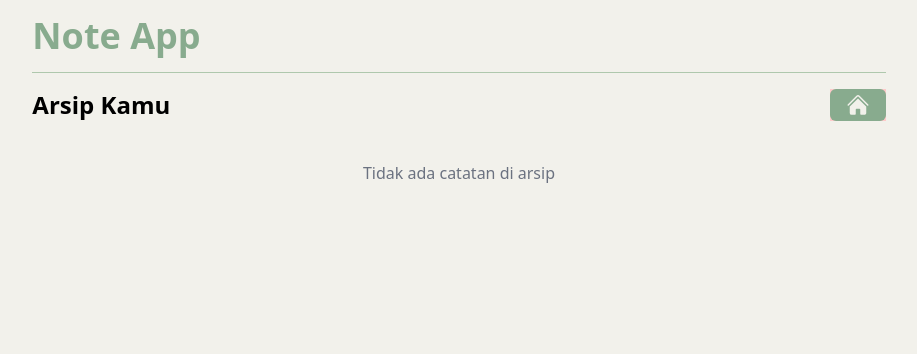
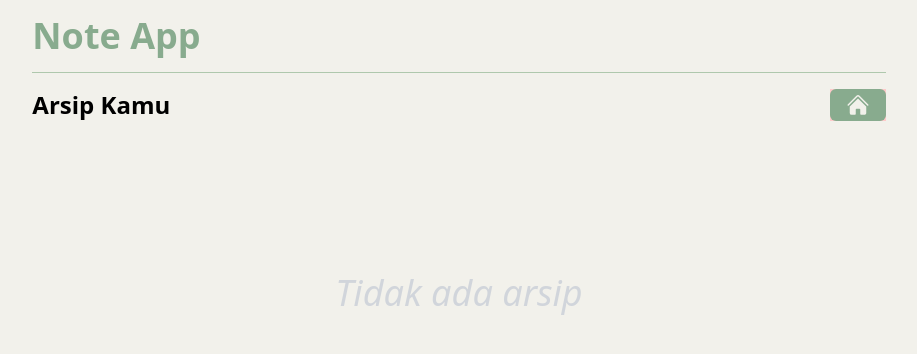
Before and after one commit to fiqihr/note-app-reactjs, a React (Vite) app: page /arsip in a window 1280 px wide. Shown: the top 354 px of the page, without its empty margins (181-1098 px from the left). Built offline with nearby package versions, Linux system fonts and the light colour scheme.

Commit message:
menampilkan getInitialData

```diff
--- a/src/pages/Arsip.jsx
+++ b/src/pages/Arsip.jsx
@@ -86,8 +86,8 @@ const Arsip = () => {
         />
         <div className="md:grid md:grid-cols-2 md:gap-4 lg:grid lg:grid-cols-3 lg:gap-4">
           {notes.filter((note) => note.isArchived).length === 0 ? (
-            <p className="text-center text-gray-500 col-span-full">
-              Tidak ada catatan di arsip
+            <p className="flex justify-center py-28 italic text-4xl text-center text-gray-300 col-span-full">
+              Tidak ada arsip
             </p>
           ) : (
             notes
--- a/src/pages/Home.jsx
+++ b/src/pages/Home.jsx
@@ -102,7 +102,7 @@ const Home = () => {
         </div>
         <div className="md:grid md:grid-cols-2 md:gap-4 lg:grid lg:grid-cols-3 lg:gap-4">
           {notes.filter((note) => !note.isArchived).length === 0 ? (
-            <p className="flex justify-center p-28 italic text-4xl text-center text-gray-300 col-span-full">
+            <p className="flex justify-center py-28 italic text-4xl text-center text-gray-300 col-span-full">
               Tidak ada catatan
             </p>
           ) : (
```
